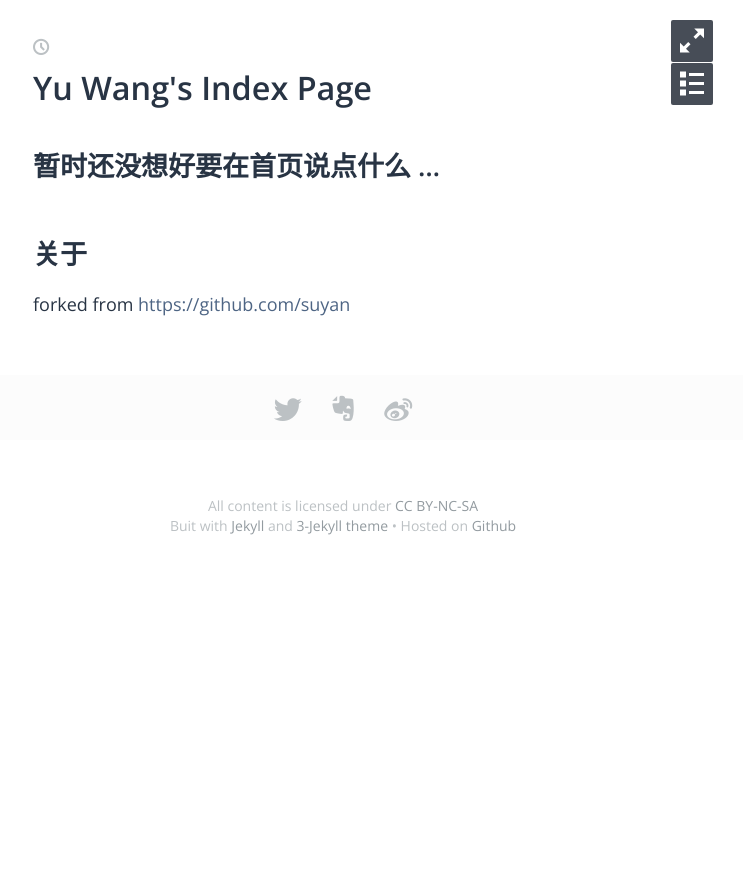
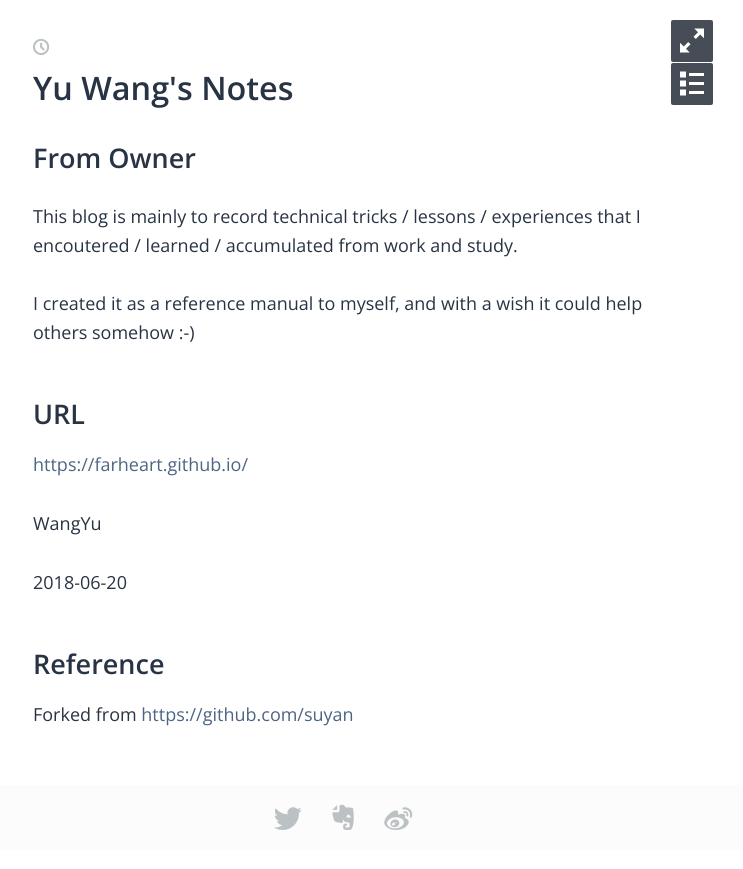
Before and after one commit to farheart/farheart.github.io, a Jekyll site: the page built from index.md, in a window 1280 px wide. Shown: the top 869 px of the page, without its empty margins (537-1280 px from the left). Built offline with Jekyll 4.4.1, drawn with Linux system fonts in a browser that asks for light colours; some web fonts are replaced.

Commit message:
Update README.md and index.md

```diff
--- a/index.md
+++ b/index.md
@@ -1,12 +1,23 @@
 ---
-title: Yu Wang's Index Page
+title: Yu Wang's Notes
 layout: post
 published: true
 ---
 
-## 暂时还没想好要在首页说点什么 ...
+# From Owner
 
+ This blog is mainly to record technical tricks / lessons / experiences that I encoutered / learned / accumulated from work and study.
 
-## 关于
+ I created it as a reference manual to myself, and with a wish it could help others somehow :-)
 
-forked from [https://github.com/suyan](https://github.com/suyan)
+## URL
+
+<https://farheart.github.io/>
+
+WangYu
+
+2018-06-20
+
+## Reference
+
+Forked from [https://github.com/suyan](https://github.com/suyan)
```
Also changed, not shown: README.md.
